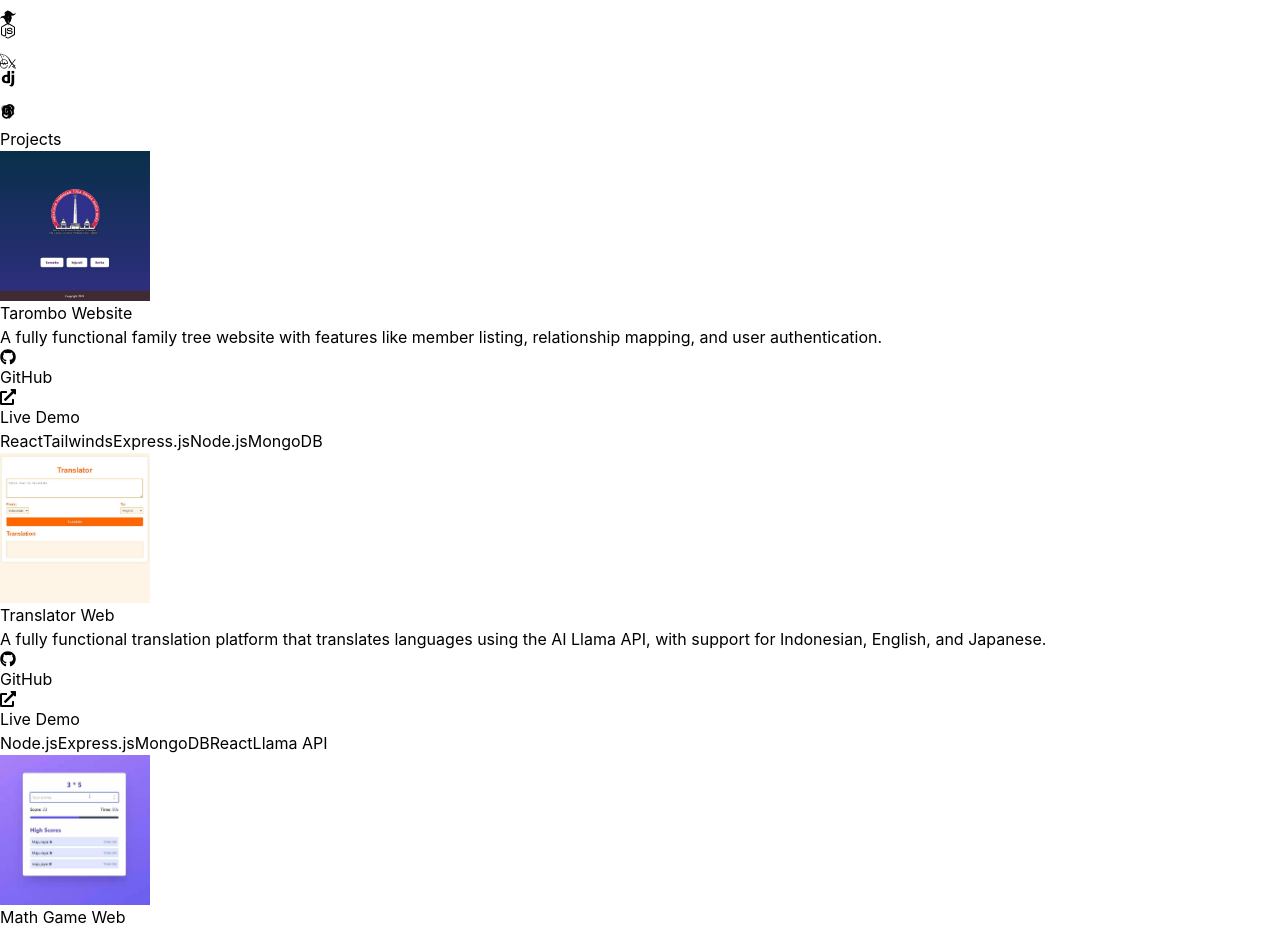
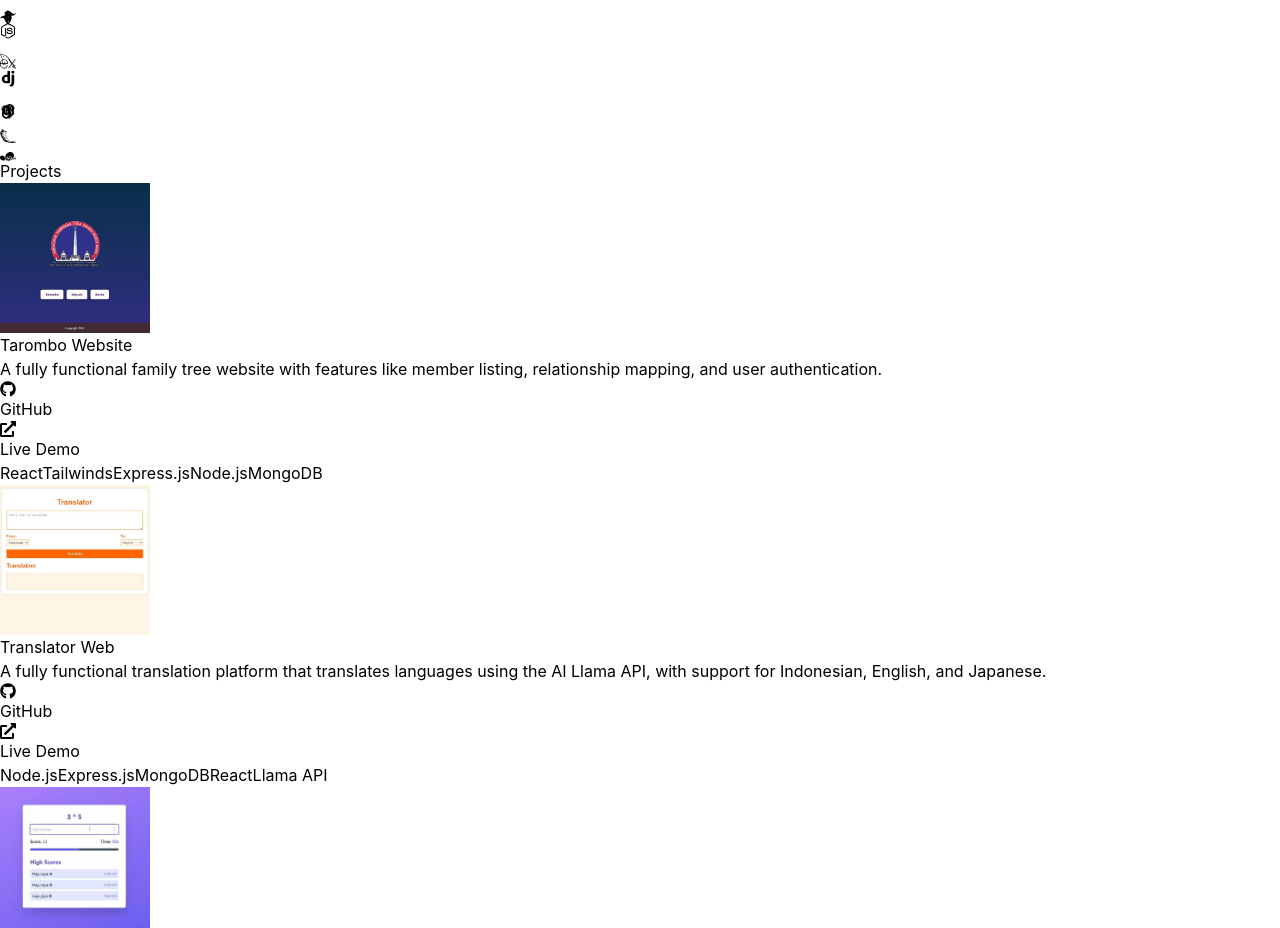
Before and after one commit to NathanAbrahamSinaga/Portfolio_Web_V2, a React (Vite) app in the folder frontend/: page / in a window 1280 px wide. Shown: the part 2226-3154 px from the top of the page. Built offline with nearby package versions, Linux system fonts and the light colour scheme.

Commit message:
komit 13

```diff
--- a/frontend/src/components/Technologies.jsx
+++ b/frontend/src/components/Technologies.jsx
@@ -1,4 +1,4 @@
-import {RiReactjsLine} from "react-icons/ri"
+import { RiReactjsLine } from "react-icons/ri";
 import { RiTailwindCssFill } from "react-icons/ri";
 import { SiMongodb } from "react-icons/si";
 import { FaNodeJs } from "react-icons/fa";
@@ -7,35 +7,36 @@ import { GrMysql } from "react-icons/gr";
 import { SiDjango } from "react-icons/si";
 import { BiLogoPostgresql } from "react-icons/bi";
 import { RiSvelteFill } from "react-icons/ri";
-import { motion } from "framer-motion"
+import { SiFlask, SiScikitlearn } from "react-icons/si";
+import { motion } from "framer-motion";
 
 const iconVariant = (duration) => ({
-    initial: {y: -10},
+  initial: { y: -10 },
   animate: {
     y: [10, -10],
     transition: {
       duration: duration,
       ease: "linear",
       repeat: Infinity,
-            repeatType: "reverse"
-        }
-    }
-})
+      repeatType: "reverse",
+    },
+  },
+});
 
 const Technologies = () => {
   return (
     <div className="border-b border-neutral-800 pb-24">
       <motion.h2
-            whileInView={{opacity: 1, y: 0}}
-            initial={{opacity: 0, y: -100}}
+        whileInView={{ opacity: 1, y: 0 }}
+        initial={{ opacity: 0, y: -100 }}
         transition={{ duration: 1.5 }}
         className="my-20 text-center text-4xl"
       >
         Technologies
       </motion.h2>
       <motion.div
-            whileInView={{opacity: 1, x: 0}}
-            initial={{opacity: 0, x: -100}}
+        whileInView={{ opacity: 1, x: 0 }}
+        initial={{ opacity: 0, x: -100 }}
         transition={{ duration: 1.5 }}
         className="flex flex-wrap items-center justify-center gap-4"
       >
@@ -45,7 +46,7 @@ const Technologies = () => {
           animate="animate"
           className="rounded-2xl border-4 border-neutral-800 p-4"
         >
-                <RiReactjsLine className="text-7xl text-cyan-400" />
+          <RiReactjsLine className="text-7xl text-[#61DAFB]" />
         </motion.div>
         <motion.div
           variants={iconVariant(3)}
@@ -53,7 +54,7 @@ const Technologies = () => {
           animate="animate"
           className="rounded-2xl border-4 border-neutral-800 p-4"
         >
-                <RiTailwindCssFill className="text-7xl text-cyan-400" />
+          <RiTailwindCssFill className="text-7xl text-teal-500" />
         </motion.div>
         <motion.div
           variants={iconVariant(5)}
@@ -61,7 +62,7 @@ const Technologies = () => {
           animate="animate"
           className="rounded-2xl border-4 border-neutral-800 p-4"
         >
-                <SiMongodb className="text-7xl text-green-500" />
+          <SiMongodb className="text-7xl text-green-600" />
         </motion.div>
         <motion.div
           variants={iconVariant(2)}
@@ -69,7 +70,7 @@ const Technologies = () => {
           animate="animate"
           className="rounded-2xl border-4 border-neutral-800 p-4"
         >
-                <FaNodeJs className="text-7xl text-green-500" />
+          <FaNodeJs className="text-7xl text-green-700" />
         </motion.div>
         <motion.div
           variants={iconVariant(3)}
@@ -85,7 +86,7 @@ const Technologies = () => {
           animate="animate"
           className="rounded-2xl border-4 border-neutral-800 p-4"
         >
-                <GrMysql className="text-7xl text-[#00758f]" />
+          <GrMysql className="text-7xl text-cyan-700" />
         </motion.div>
         <motion.div
           variants={iconVariant(2)}
@@ -93,7 +94,7 @@ const Technologies = () => {
           animate="animate"
           className="rounded-2xl border-4 border-neutral-800 p-4"
         >
-                <SiDjango className="text-7xl text-[#22ce8c]" />
+          <SiDjango className="text-7xl text-lime-500" />
         </motion.div>
         <motion.div
           variants={iconVariant(3)}
@@ -101,7 +102,7 @@ const Technologies = () => {
           animate="animate"
           className="rounded-2xl border-4 border-neutral-800 p-4"
         >
-                <BiLogoPostgresql className="text-7xl text-sky-700" />
+          <BiLogoPostgresql className="text-7xl text-blue-700" />
         </motion.div>
         <motion.div
           variants={iconVariant(7)}
@@ -109,11 +110,27 @@ const Technologies = () => {
           animate="animate"
           className="rounded-2xl border-4 border-neutral-800 p-4"
         >
-                <RiSvelteFill className="text-7xl text-[#aa1e1e]" />
+          <RiSvelteFill className="text-7xl text-orange-600" />
+        </motion.div>
+        <motion.div
+          variants={iconVariant(4)}
+          initial="initial"
+          animate="animate"
+          className="rounded-2xl border-4 border-neutral-800 p-4 bg-neutral-200"
+        >
+          <SiFlask className="text-7xl text-black" />
+        </motion.div>
+        <motion.div
+          variants={iconVariant(3.5)}
+          initial="initial"
+          animate="animate"
+          className="rounded-2xl border-4 border-neutral-800 p-4"
+        >
+          <SiScikitlearn className="text-7xl text-orange-600" />
         </motion.div>
       </motion.div>
     </div>
-  )
-}
+  );
+};
 
-export default Technologies
+export default Technologies;
```
Lines whose indentation alone changed are shown as unchanged.
